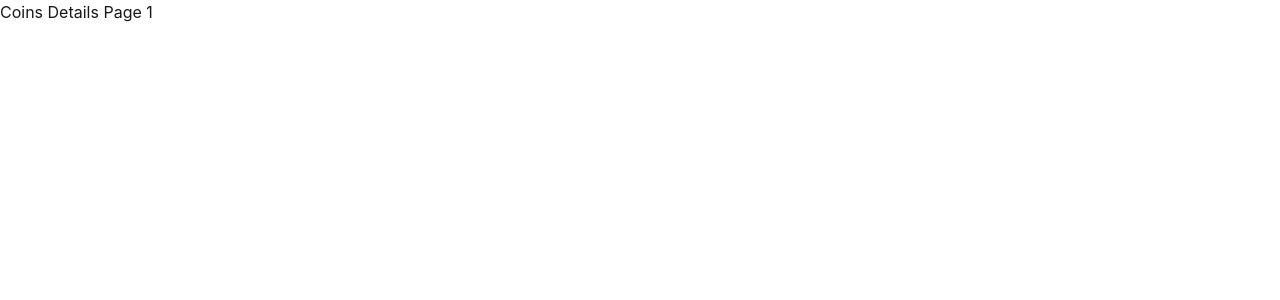
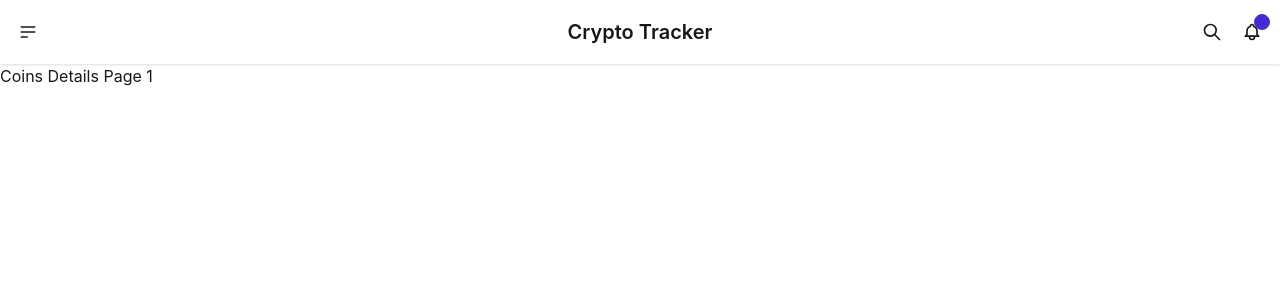
Before and after one commit to Rohini-Goudappagol/Coin-Gecko_Application, a React (Vite) app: page /details/1 in a window 1280 px wide. Shown: the top 300 px of the page. Built offline with nearby package versions, Linux system fonts and the light colour scheme.

Commit message:
Added Layouts

```diff
--- a/src/components/Routing/Routing.jsx
+++ b/src/components/Routing/Routing.jsx
@@ -1,13 +1,16 @@
-import { Routes, Route } from "react-router-dom"
-import Home from "../../pages/Home"
-import CoinDetailsPage from "../../pages/CoinDetailsPage"
+import { Routes, Route } from "react-router-dom";
+import Home from "../../pages/Home";
+import CoinDetailsPage from "../../pages/CoinDetailsPage";
+import MainLayout from "../../pages/Layout";
 
-export default function Routing(){
-    return(
-        <Routes>
-            <Route path="/" element={<Home/>}/>
+export default function Routing() {
+  return (
+    <Routes>
+      <Route path="/" element={<MainLayout />}>
+        <Route index element={<Home />} />
 
-            <Route path="/details/:coinId" element={<CoinDetailsPage/>}/>
-        </Routes>
-    )
+        <Route path="/details/:coinId" element={<CoinDetailsPage />} />
+      </Route>
+    </Routes>
+  );
 }
--- a/src/pages/Home.jsx
+++ b/src/pages/Home.jsx
@@ -1,11 +1,9 @@
-import Navbar from "../components/Navbar/Navbar";
 import Banner from "../components/Banner/Banner";
 import CoinTable from "../components/CoinTable/CoinTable";
 
 function Home() {
   return (
     <>
-      <Navbar />
       <Banner />
       <CoinTable />
     </>
--- /dev/null
+++ b/src/pages/Layout.jsx
@@ -0,0 +1,13 @@
+import { Outlet } from "react-router-dom";
+import Navbar from "../components/Navbar/Navbar";
+
+export default function MainLayout() {
+  return (
+    <>
+    <Navbar />
+    {/* this Navbar is shared ui we want to have across the pages */}
+      <Outlet/>
+      {/* Outlet is actual page which is rendered along with Navbar */}
+    </>
+  );
+}
```
